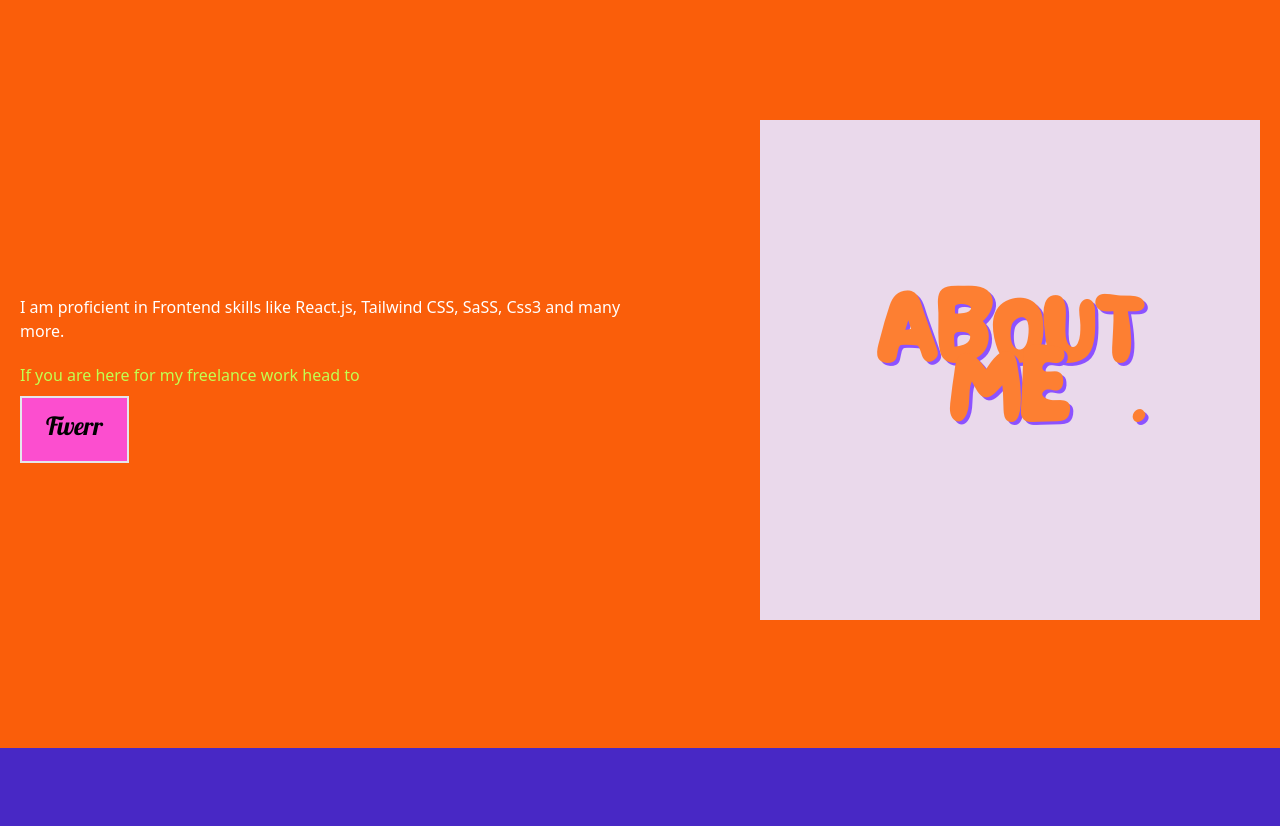
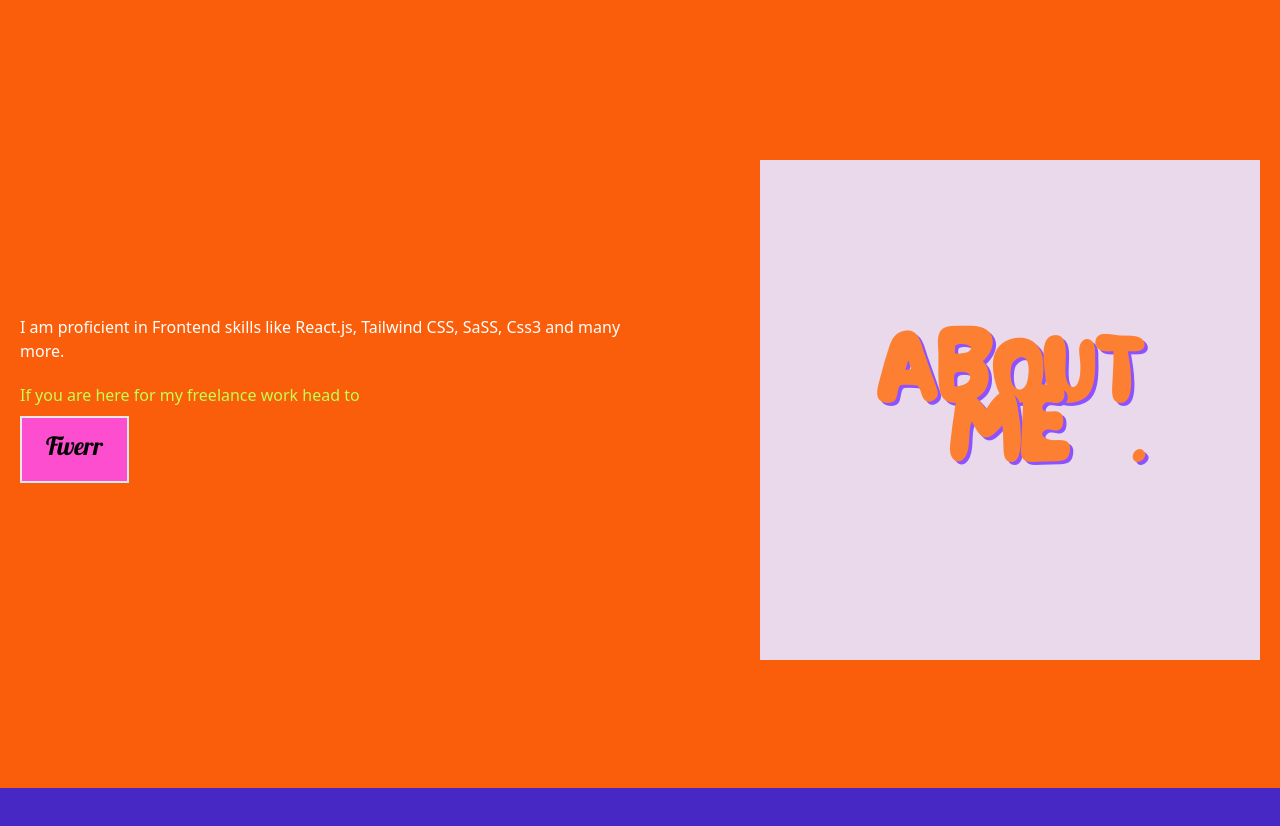
Before and after one commit to hereshecodes/hereshecodes.app, a React (Create React App) app: page / in a window 1280 px wide. Shown: the part 740-1566 px from the top of the page. Built offline with nearby package versions, Linux system fonts and the light colour scheme.

Commit message:
padding in about section

```diff
--- a/src/components/About.js
+++ b/src/components/About.js
@@ -22,7 +22,7 @@ const About = () => {
            Fiverr
           </a>
 </div>
-        <div className="about-img">
+        <div className="about-img pt-10">
           <img
             src={AboutImg}
             alt="coding illustration"
```
